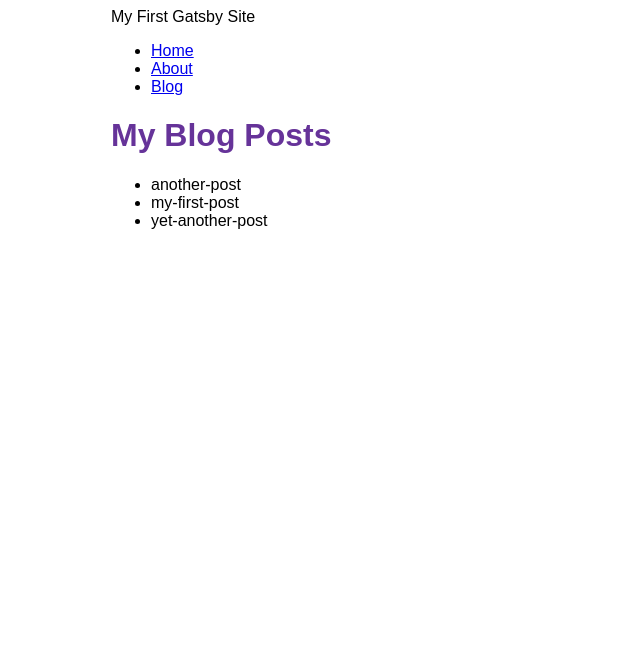
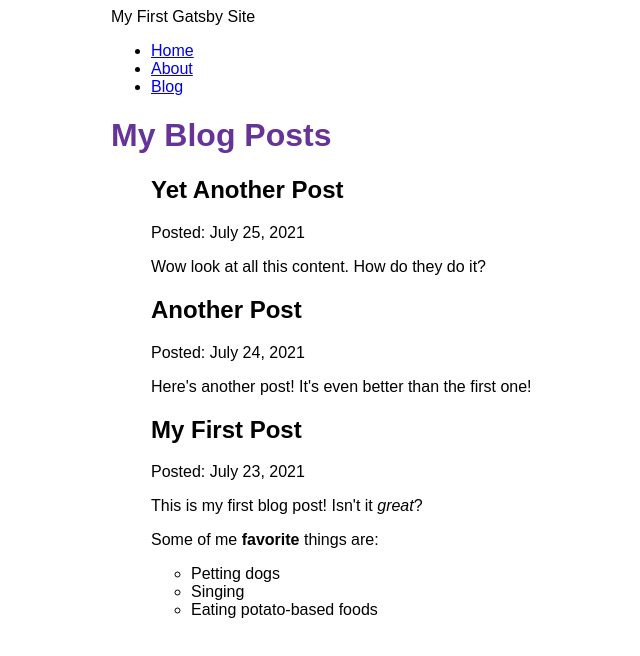
Before and after one commit to metaeric/my-first-gatsby-site, a Gatsby site: page /blog in a window 1280 px wide. Shown: the whole page, without its empty margins (279-919 px from the left). Built offline with nearby package versions, Linux system fonts and the light colour scheme; Gatsby itself is replaced by a stand-in of ours.

Commit message:
Finished Gatsby Tutorial Part 5

```diff
--- a/blog/another-post.mdx
+++ b/blog/another-post.mdx
@@ -0,0 +1,5 @@
+---
+title: "Another Post"
+date: "2021-07-24"
+---
+Here's another post! It's even better than the first one!
--- a/blog/my-first-post.mdx
+++ b/blog/my-first-post.mdx
@@ -0,0 +1,12 @@
+---
+title: "My First Post"
+date: "2021-07-23"
+---
+
+This is my first blog post! Isn't it *great*?
+
+Some of me **favorite** things are:
+
+* Petting dogs
+* Singing
+* Eating potato-based foods
--- a/blog/yet-another-post.mdx
+++ b/blog/yet-another-post.mdx
@@ -0,0 +1,5 @@
+---
+title: "Yet Another Post"
+date: "2021-07-25"
+---
+Wow look at all this content. How do they do it?
--- a/gatsby-config.js
+++ b/gatsby-config.js
@@ -13,5 +13,6 @@
         path: `${__dirname}/blog`,
       }
     },
+    "gatsby-plugin-mdx",
   ],
 };
--- a/package.json
+++ b/package.json
@@ -14,8 +14,11 @@
     "clean": "gatsby clean"
   },
   "dependencies": {
+    "@mdx-js/mdx": "^1.6.22",
+    "@mdx-js/react": "^1.6.22",
     "gatsby": "^4.3.0",
     "gatsby-plugin-image": "^2.4.0",
+    "gatsby-plugin-mdx": "^3.4.0",
     "gatsby-plugin-sharp": "^4.4.0",
     "gatsby-source-filesystem": "^4.4.0",
     "react": "^17.0.1",
--- a/src/pages/blog.js
+++ b/src/pages/blog.js
@@ -1,5 +1,6 @@
 import * as React from 'react'
 import { graphql } from 'gatsby'
+import { MDXRenderer } from 'gatsby-plugin-mdx'
 import Layout from '../components/layout'
 
 const BlogPage = ({ data }) => {
@@ -7,10 +8,14 @@
     <Layout pageTitle="My Blog Posts">
       <ul>
         {
-          data.allFile.nodes.map(node => (
-            <li key={node.name}>
-              {node.name}
-            </li>
+          data.allMdx.nodes.map(node => (
+            <article key={node.id}>
+              <h2>{node.frontmatter.title}</h2>
+              <p>Posted: {node.frontmatter.date}</p>
+              <MDXRenderer>
+                {node.body}
+              </MDXRenderer>
+            </article>
           ))
         }
       </ul>
@@ -20,9 +25,19 @@
 
 export const query = graphql`
   query BlogQuery {
-    allFile {
+    allMdx(sort: {fields: frontmatter___date, order: DESC}) {
       nodes {
-        name
+        frontmatter {
+          date(formatString: "MMMM D, YYYY")
+          title
+        }
+        id
+        body
+        parent {
+          ... on File {
+            modifiedTime(formatString: "MMMM D, YYYY")
+          }
+        }
       }
     }
   }
```
Also changed, not shown: 1 other file.
